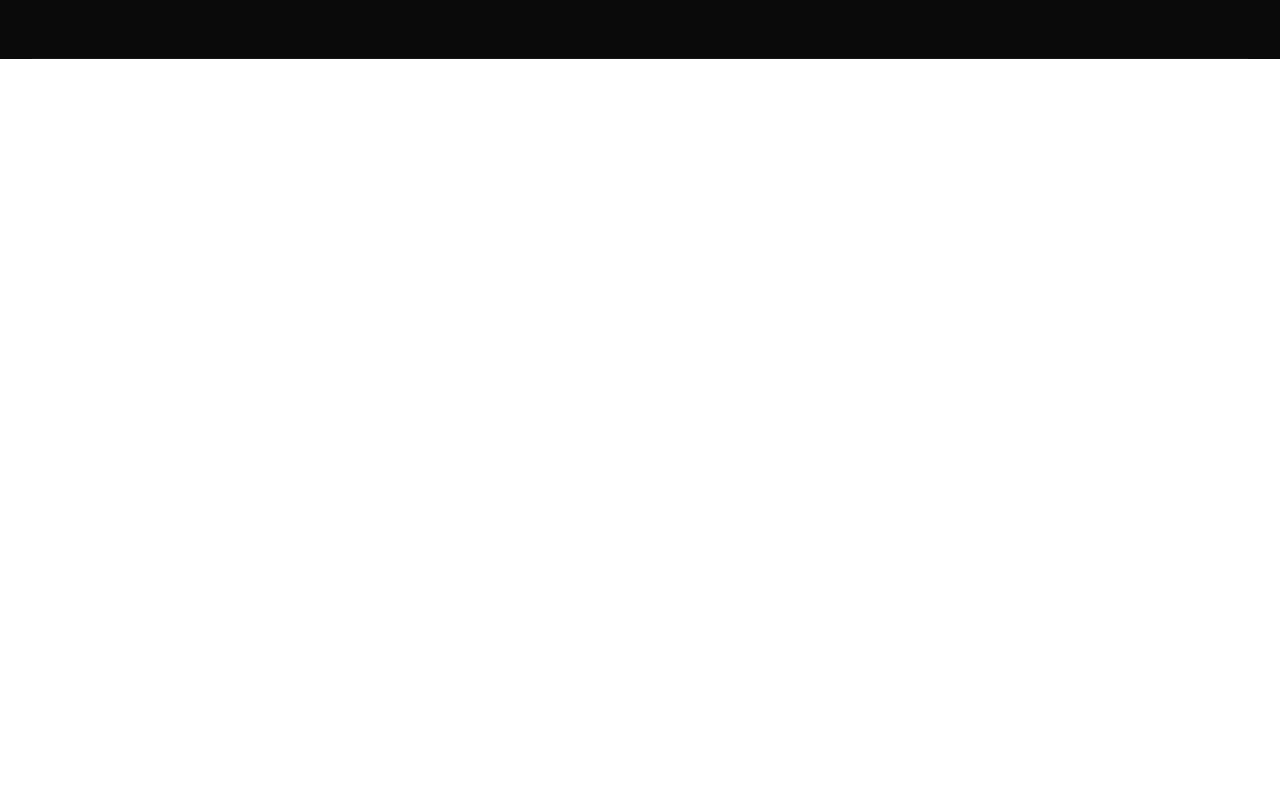
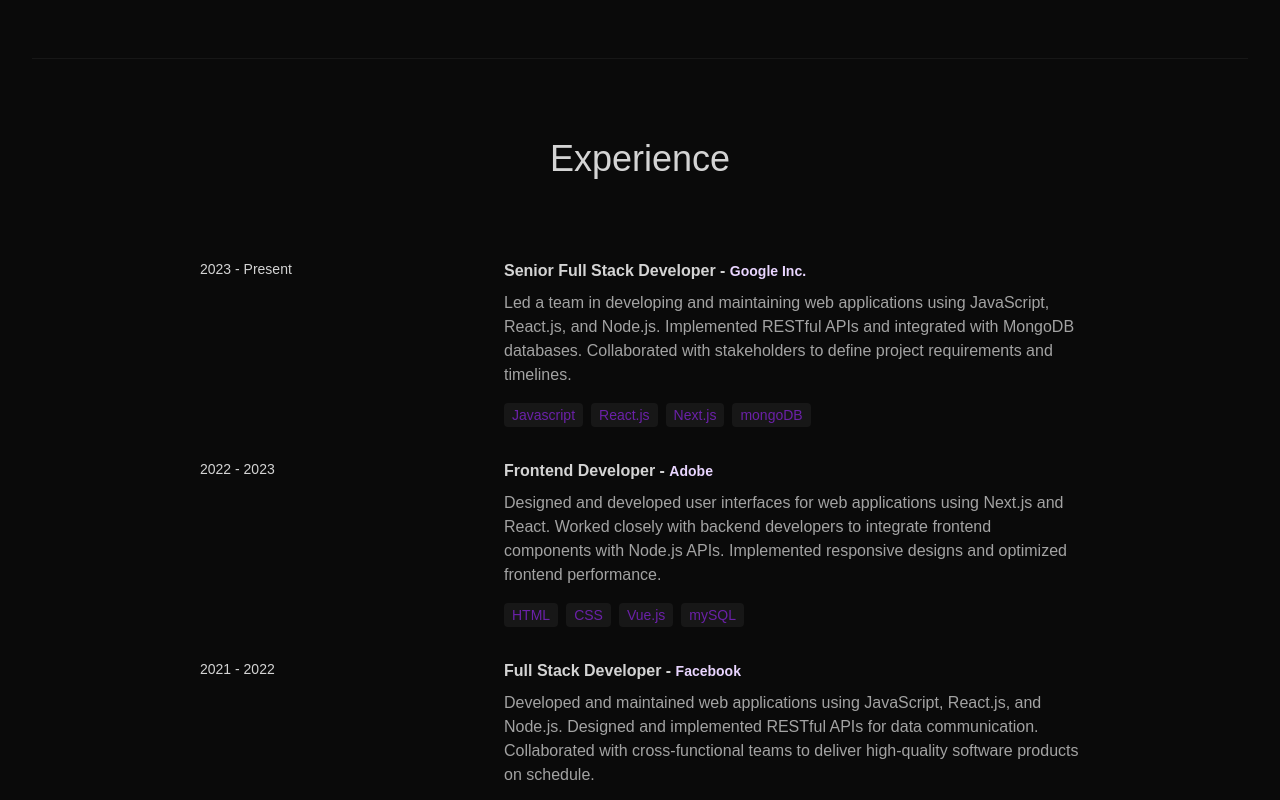
Before and after one commit to shubham95078/Portfolio-website, a React (Vite) app: page / in a window 1280 px wide. Shown: the part 1800-2600 px from the top of the page. Before the commit the page ends 1859 px from the top, so only its background shows below. Built offline with nearby package versions, Linux system fonts and the light colour scheme.

Commit message:
Experience section created

```diff
--- a/src/App.jsx
+++ b/src/App.jsx
@@ -3,6 +3,7 @@
 import Hero from './Components/Hero'
 import About from './Components/About'
 import Technology from './Components/Technology'
+import Experience from './Components/Experience'
 
 const App = () => {
   return (
@@ -15,6 +16,7 @@
           <Hero />
           <About />
           <Technology />
+          <Experience />
         </div>
       </div>
     </div>
--- /dev/null
+++ b/src/Components/Experience.jsx
@@ -0,0 +1,39 @@
+import React from 'react'
+import { EXPERIENCES } from '../constants'
+
+const Experience = () => {
+  return (
+    <div className='border-b border-neutral-800 pb-4'>
+        <h1 className='my-20 text-4xl text-center'>Experience</h1>
+        <div>
+            {EXPERIENCES.map((experience,index) => (
+                <div key={index} className='mb-8 flex flex-wrap lg:justify-center'>
+                    <div className='w-full lg:w-1/4'>
+                        <p className='mb-2 text-sm text-neutral-300'>{experience.year}</p>
+
+                    </div>
+                    <div className='w-full max-w-xl lg:w-3/4'>
+                        <h6 className='mb-2 font-semibold'>
+                            {experience.role} - {" "}
+                            <span className='text-sm text-purple-200'>
+                                {experience.company}
+                            </span>
+
+                        </h6>
+                        <p className='mb-4 text-neutral-400'>
+                            {experience.description}
+                        </p>
+                        {experience.technologies.map((tech,index) => (
+                            <span key={index} className='mr-2 mt-4 rounded bg-neutral-900 px-2 py-1 text-sm font-medium text-purple-800'>{tech}</span>
+                        ))}
+
+                    </div>
+                </div>
+            ))}
+        </div>
+
+    </div>
+  )
+}
+
+export default Experience
```
